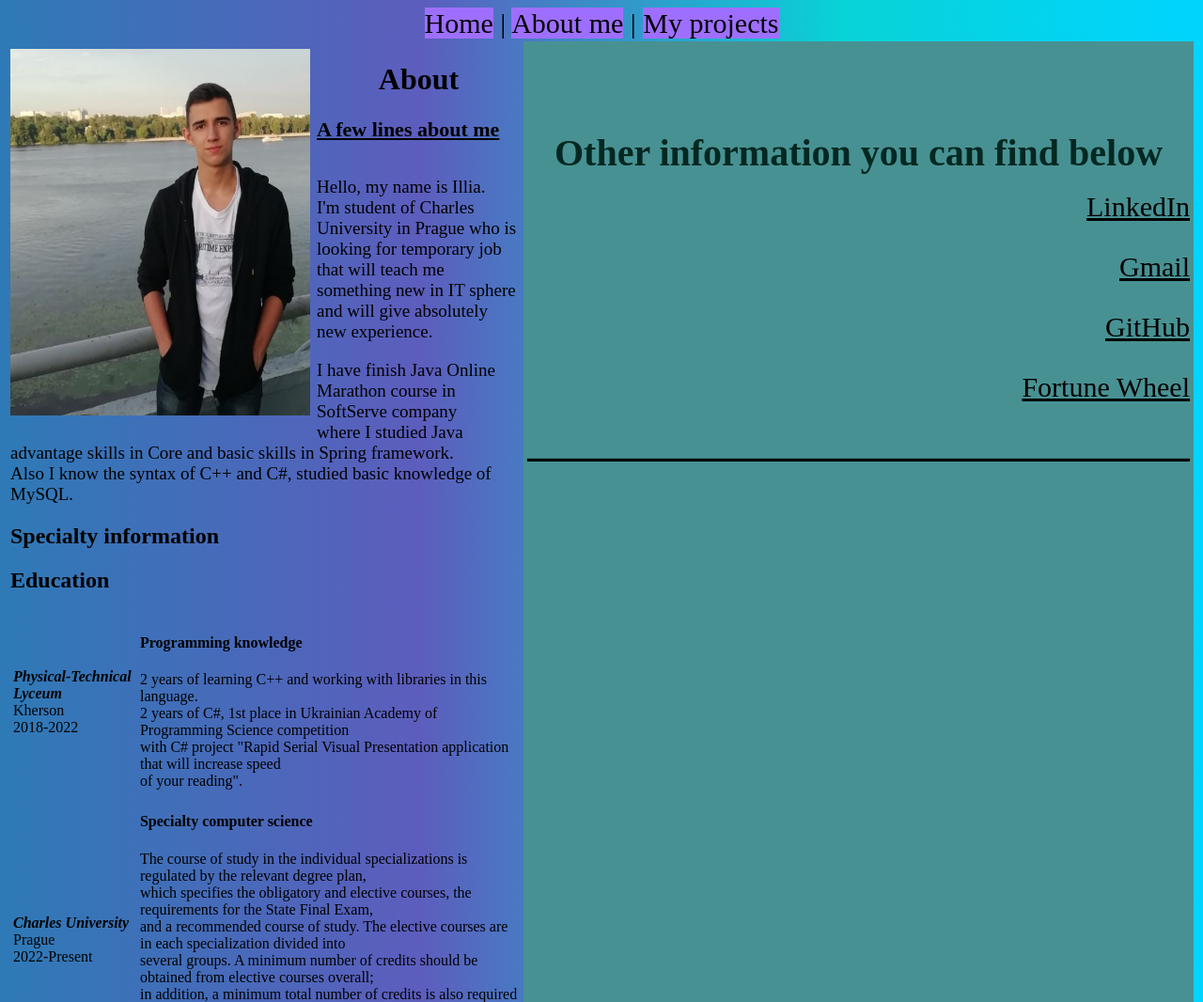
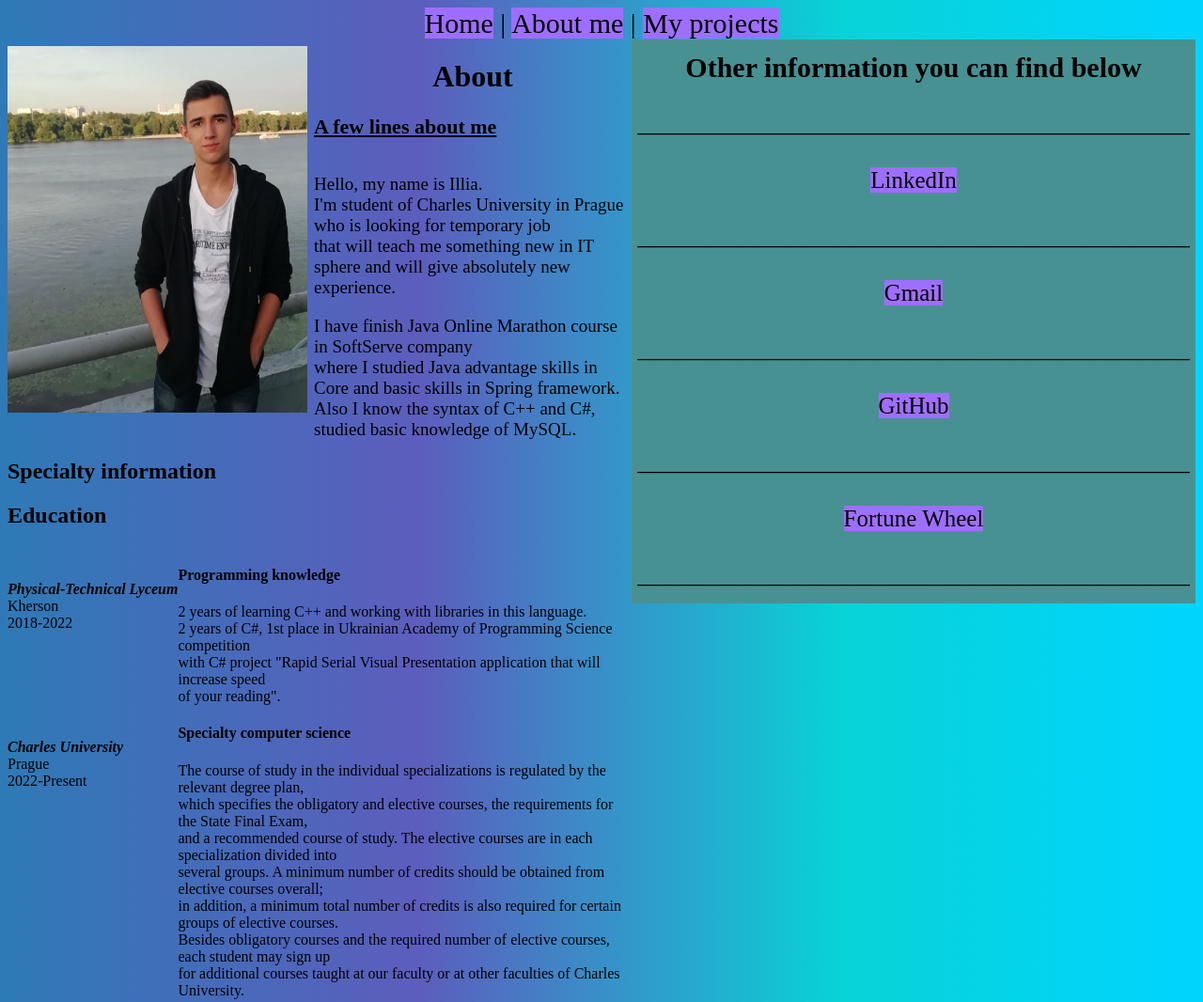
Before and after one commit to Eramcheg/My-web, a plain HTML site: page About_me.html in a window 1280 px wide. Shown: the top 1066 px of the page at 94% size. Drawn offline with Linux system fonts and the light colour scheme.

Commit message:
using grid layout

```diff
--- a/About_me.html
+++ b/About_me.html
@@ -11,19 +11,22 @@
     <a href="About_me.html">About me</a> |
     <a href="My_Projects.html">My projects</a>
 </div>
-<table>
-    <tr>
-        <td>
+
+<div class="container">
+    <div class="AboutMe">
+
 <img src="MyPhoto.png" width="319" height="390" class="leftimg" alt="Me">
 
     <h1 class="about">About</h1>
-<div id="TestId">
+    <div id="TestId">
 
 
-<div class="text1">
-   <b> A few lines about me </b>
-</div>
-</div>
+        <div class="text1">
+           <b> A few lines about me </b>
+        </div>
+
+    </div>
+
 <br>
 
 <div class="text2">
@@ -49,19 +52,17 @@
     <h1>Specialty information</h1>
     <section>
         <h2> Education</h2>
-    <table>
-
-    <tr>
-         <td>
-                <div class="textSection">
+    <div class="informationContainer">
+                <div class="ptl">
+                    <br>
+                    <br>
                     <b> <em>Physical-Technical Lyceum</em> </b>
                     <br>
                     Kherson
                     <br>
                     2018-2022
                 </div>
-        </td>
-            <td>
+
                 <div class="textPTL">
                     <h4>Programming knowledge</h4>
                     2 years of learning C++ and working with libraries in this language. <br>
@@ -69,23 +70,20 @@
                     with C# project "Rapid Serial Visual Presentation application that will increase speed<br>
                     of your reading".
                 </div>
-            </td>
 
-    </tr>
-    <tr>
 
-            <td>
                 <div class="textSection">
+                    <br>
+                    <br>
                     <b> <em>Charles University</em> </b>
                     <br>
                     Prague
                     <br>
                     2022-Present
                 </div>
-            </td>
-            <td>
 
-                <div class="textPTL" id="kl">
+
+                <div class="textuniver" id="kl">
                     <h4>Specialty computer science</h4>
                     The course of study in the individual specializations is regulated by the relevant degree plan,<br>
                     which specifies the obligatory and elective courses, the requirements for the State Final Exam,<br>
@@ -95,55 +93,50 @@
                     Besides obligatory courses and the required number of elective courses, each student may sign up<br>
                     for additional courses taught at our faculty or at other faculties of Charles University.
                 </div>
-
-            </td>
-
-    </tr>
-    </table>
+    </div>
     </section>
 </article>
 
 </div>
-        </td>
-        <td class="back" id="back">
-            <table class="table1">
-                <tr>
-                    <th class="h1">
-                        Other information you can find below
-                    </th>
+    </div>
+            <div class="menu">
+    <!--        <td class="back" id="back">-->
+                <div class="tableContacts">
+                    <div class="textOther">
+                            <b>Other information you can find below</b>
+                    </div>
+                    <div class="_">
+                        _______________________________________________
+                    </div>
+                    <div class="linkedin">
+                            <a href="https://www.linkedin.com/in/%D0%B8%D0%BB%D1%8C%D1%8F-%D1%81%D0%B0%D0%BB%D0%BE%D0%B3%D1%83%D0%B1-191b8a248/">LinkedIn</a>
+                    </div>
+                    <div class="_">
+                        _______________________________________________
+                    </div>
+                    <div class="gmail">
+                            <a href="https://mail.google.com/mail/u/0/#inbox">Gmail</a>
+                    </div>
+                    <div class="_">
+                        _______________________________________________
+                    </div>
+                    <div class="git">
+                            <a href="https://github.com/">GitHub</a>
+                    </div>
+                    <div class="_">
+                        _______________________________________________
+                    </div>
+                    <div class="whel">
+                            <a href="http://e114608.hostde26.fornex.host/wheel/">Fortune Wheel</a>
+                    </div>
+                    <div class="_">
+                            _______________________________________________
+                    </div>
 
-                </tr>
-                <tr>
-                    <td class="td1">
-                        <a href="https://www.linkedin.com/in/%D0%B8%D0%BB%D1%8C%D1%8F-%D1%81%D0%B0%D0%BB%D0%BE%D0%B3%D1%83%D0%B1-191b8a248/">LinkedIn</a>
-                    </td>
-                </tr>
-                <tr>
-                    <td class="td1">
-                        <a href="https://mail.google.com/mail/u/0/#inbox">Gmail</a>
-                    </td>
-                </tr>
-                <tr>
-                    <td class="td1">
-                        <a href="https://github.com/">GitHub</a>
-                    </td>
-                </tr>
-                <tr>
-                    <td class="td1">
-                        <a href="http://e114608.hostde26.fornex.host/wheel/">Fortune Wheel</a>
-                    </td>
-                </tr>
-                <tr>
-                    <td class="td1">
-                        _______________________________________________
-                    </td>
-                </tr>
+                </div>
 
-            </table>
+            </div>
+        </div>
 
-
-        </td>
-    </tr>
-</table>
 </body>
 </html>
--- a/main.css
+++ b/main.css
@@ -6,7 +6,28 @@
 .about{
     text-align: center;
 }
+.container{
+    display: grid;
+    grid-template-columns: auto auto;
 
+
+}
+.tableContacts{
+    display: grid;
+    grid-template-columns: auto;
+    text-align: center;
+    line-height: 60px;
+    background: #489193;
+    font-size: 25px;
+    width: 600px;
+}
+.informationContainer{
+    display: grid;
+    grid-template-columns: auto auto;
+}
+.textOther{
+    font-size: 30px;
+}
 body{
     background-color: white;
     background: rgb(46,122,182);
@@ -83,32 +104,10 @@ a:link { text-decoration: none; }
     text-align: center;
     font-size: 30px;
 }
-.back{
-    background: #489193;
-
-    color: #fff;
-}
-.table1{
-    width: 700px;
-}
-.table1{
-    transform: translateY(-280px    );
-}
 
 #TestId .text1{
     color: black;
 }
-.td1{
-    font-size: 30px;
-    color: black;
-    text-align: right;
-    text-decoration: underline;
-    line-height: 60px;
-}
 td{
 
 }
-.h1{
-    font-size: 40px;
-    color: #022821;
-}
```
